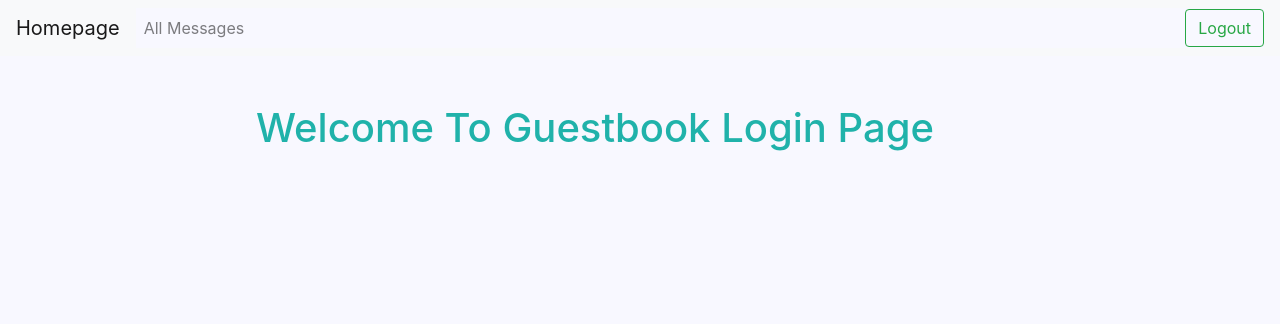
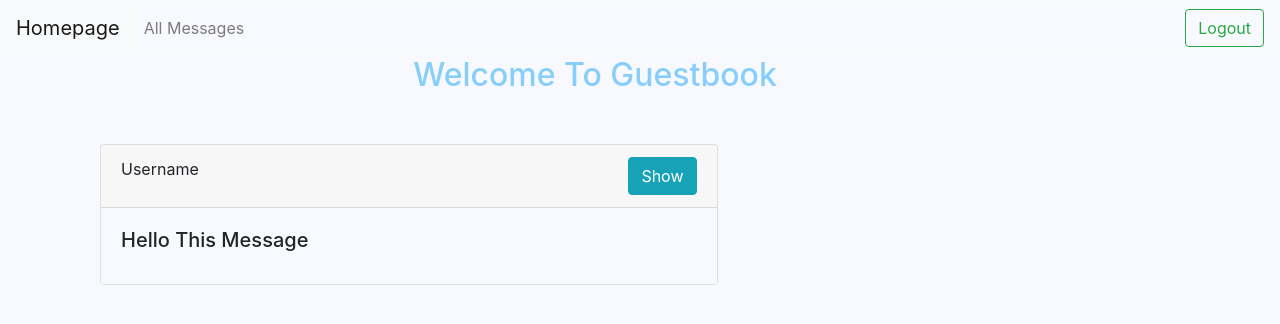
Before and after one commit to eslamelkholy/Guestbook-MERN, a React (Create React App) app in the folder client/: page / in a window 1280 px wide. Both pictures are taken after typing "Sample", "Sample123" into the empty fields and a click on the button "Sign in". Shown: the top 324 px of the page. Built offline with nearby package versions, Linux system fonts and the light colour scheme.

Commit message:
Home Page UI

```diff
--- a/client/src/MessageComponent/messageHomePage.js
+++ b/client/src/MessageComponent/messageHomePage.js
@@ -1,10 +1,27 @@
 import React, { Fragment } from 'react'
+import '../layout/messageStyle/messageHome.css'
+import { Link } from 'react-router-dom';
 class MessageHomePage extends React.Component {
     render() {
         return (
             <Fragment>
-                <br/><br/>
-                <h1>Welcome To Guestbook Login Page</h1>
+                <h2>Welcome To Guestbook </h2>
+                <div className="container">
+                    <div className="row">
+                        <div className="col-7">
+                            <div class="card">
+                                <div class="card-header">
+                                    Username
+                                    <Link to="/message/:id" class="btn btn-info controllers">Show</Link>
+                                </div>
+                                <div class="card-body">
+                                    <h5 class="card-title">Hello This Message</h5>
+
+                                </div>
+                            </div>
+                        </div>
+                    </div>
+                </div>
             </Fragment>
         )
     }
--- a/client/src/layout/authenticationStyle/login.css
+++ b/client/src/layout/authenticationStyle/login.css
@@ -6,7 +6,7 @@
 .row{
     margin-top: 50px;
     width: 100%;
-    text-align: center;
+
     margin-left: 18%;
 }
 .form{
--- /dev/null
+++ b/client/src/layout/messageStyle/messageHome.css
@@ -0,0 +1,12 @@
+h2{
+    text-align: center;
+  margin-right: 90px;
+  margin-top: 0px !important;
+  color: lightskyblue;
+}
+.row{
+    margin-left: 0%;
+}
+.controllers{
+  float: right;
+}
```
